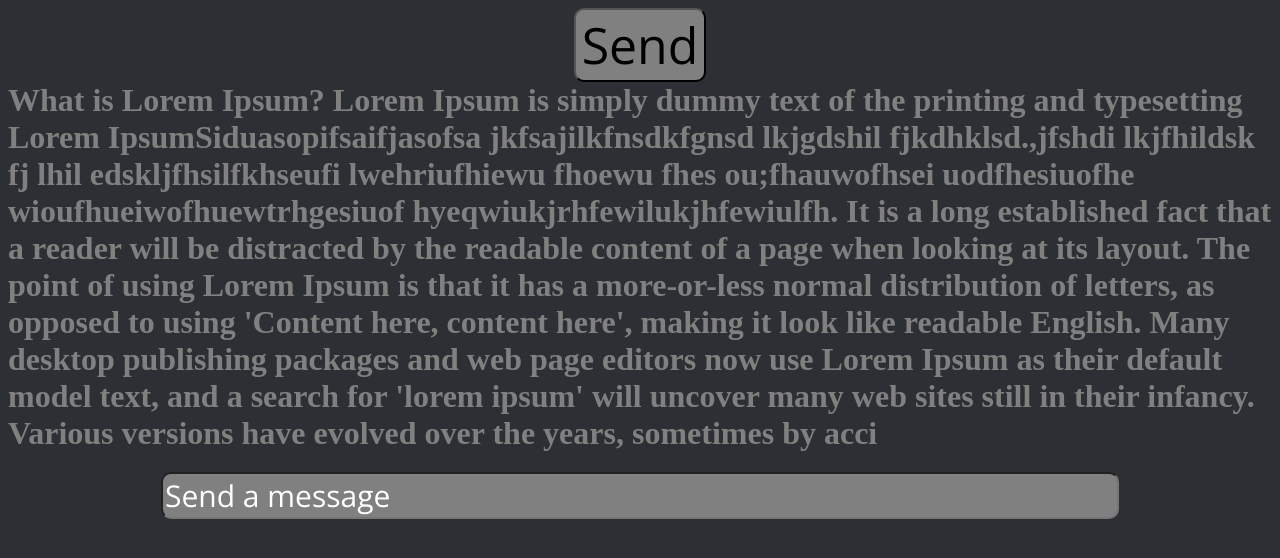
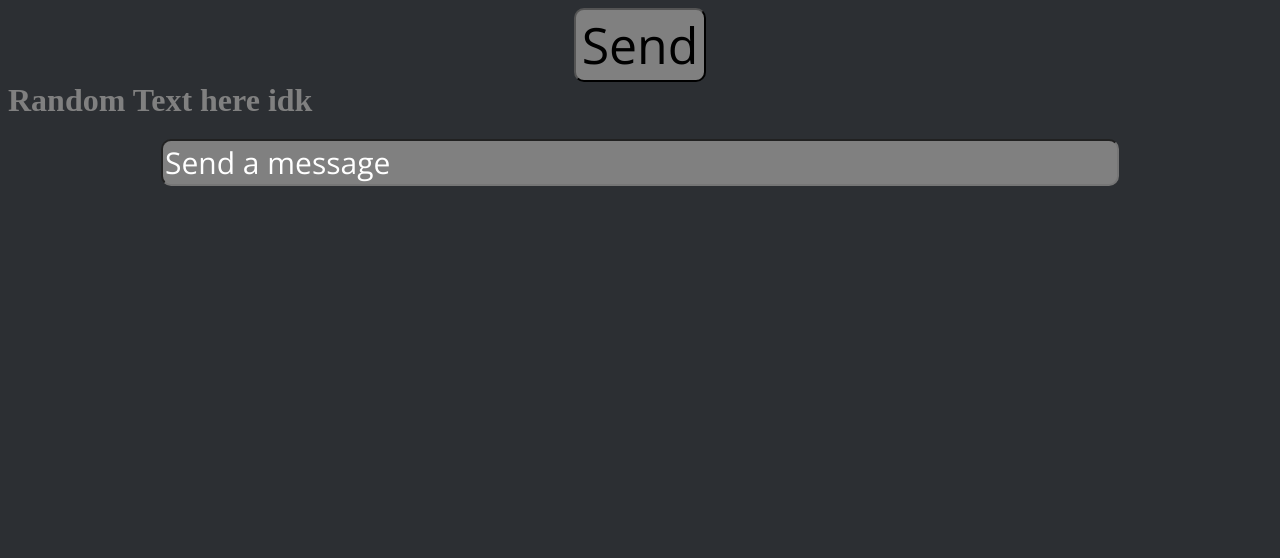
Before and after one commit to jangodev/discordwebhookmessage, a plain HTML site: page index.html in a window 1280 px wide. Drawn offline with nearby package versions, Linux system fonts and the light colour scheme; a web font is replaced by a local one.

Commit message:
Update index.html

```diff
--- a/index.html
+++ b/index.html
@@ -11,8 +11,7 @@
 <body>
 	<center><button id = "lmao" onclick="lesgo()">Send</button></center>
 
-  <h1>What is Lorem Ipsum?
-Lorem Ipsum is simply dummy text of the printing and typesetting Lorem IpsumSiduasopifsaifjasofsa jkfsajilkfnsdkfgnsd lkjgdshil fjkdhklsd.,jfshdi lkjfhildsk fj lhil edskljfhsilfkhseufi   lwehriufhiewu  fhoewu  fhes  ou;fhauwofhsei uodfhesiuofhe   wioufhueiwofhuewtrhgesiuof hyeqwiukjrhfewilukjhfewiulfh. It is a long established fact that a reader will be distracted by the readable content of a page when looking at its layout. The point of using Lorem Ipsum is that it has a more-or-less normal distribution of letters, as opposed to using 'Content here, content here', making it look like readable English. Many desktop publishing packages and web page editors now use Lorem Ipsum as their default model text, and a search for 'lorem ipsum' will uncover many web sites still in their infancy. Various versions have evolved over the years, sometimes by acci</h1>
+  <h1>Random Text here idk</h1>
 
 <center><input type="text" id="cool" placeholder="Send a message"></center>
 	<script src="main.js"></script>
```
